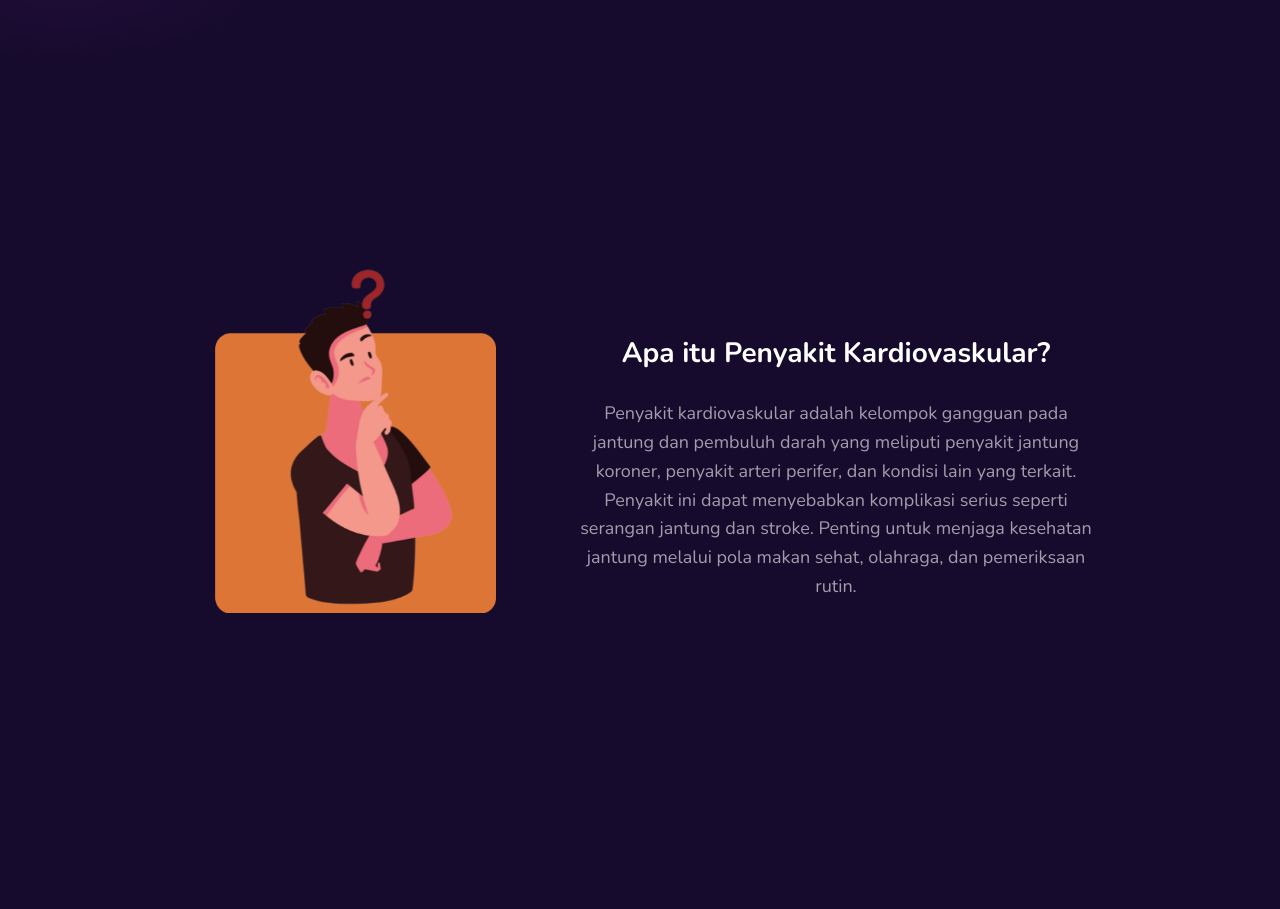
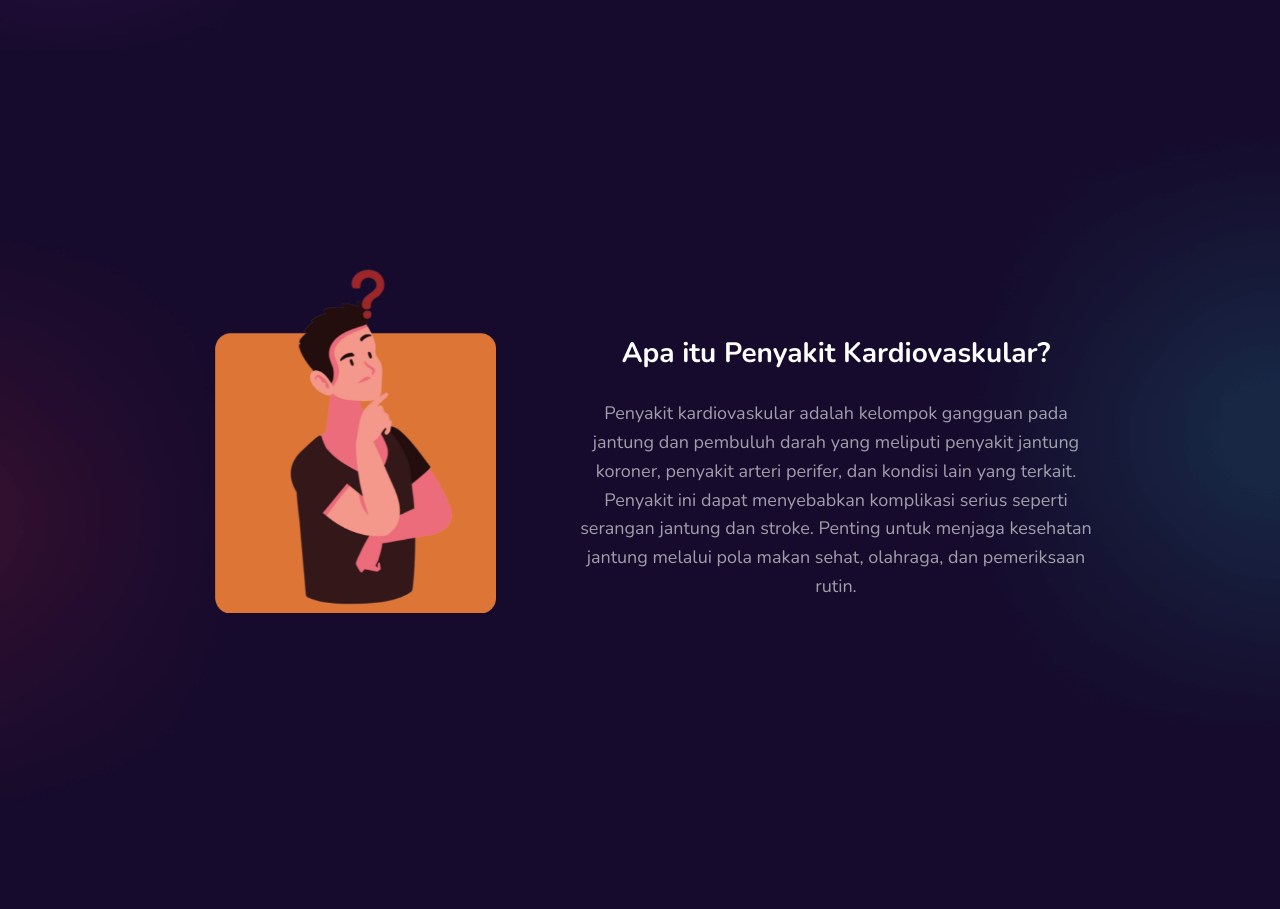
Before and after one commit to JustDz/Kardioviskular-Expert-System, a Flask app: page / in a window 1280 px wide. Shown: the part 637-1546 px from the top of the page. Run offline with Flask 3, Linux system fonts and the light colour scheme.

Commit message:
start css update

```diff
--- a/Kardioviskular-Expert-System/static/css/start.css
+++ b/Kardioviskular-Expert-System/static/css/start.css
@@ -295,6 +295,10 @@ body.nav-active {
 /* ----- Pengertian ------ */
 
 .pengertian {
+  background-image: url("/static/image/penyakit-bg.png");
+  background-repeat: no-repeat;
+  background-position: center;
+  background-size: cover;
   padding-block-start: 150px;
   position: relative;
   z-index: 1;
```
